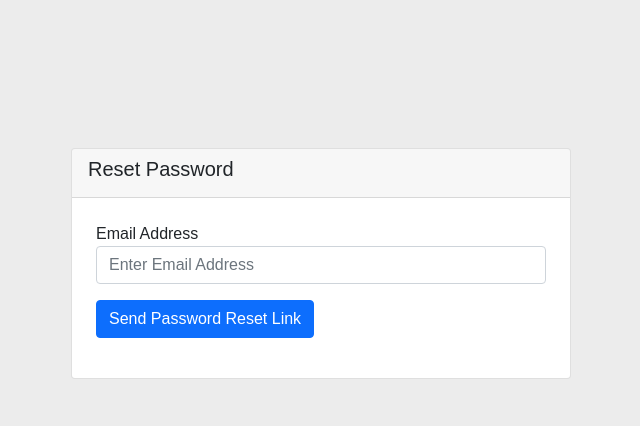
After one commit to Jannatul-Ferdous-Sabrin/genZquest, a PHP site: page /genzquest/password-reset.php in a window 1280 px wide. The commit adds this page. Shown: the top 426 px of the page, without its empty margins (319-959 px from the left). Run offline with PHP 8.4, Linux system fonts and the light colour scheme.

Commit message:
pass-reset added

```diff
--- a/index.php
+++ b/index.php
@@ -231,7 +231,7 @@ session_start();
               <div class="card py-3">
                 <div class="card-body">
                   <img src="Images/icon7.JPG" class="img-fluid my-3" alt="">
-                  <h6>Lifestyle</h6>
+                  <h6>UI/UX Illustrator</h6>
                   <h6 style="color: red;"></h6>
                 </div>
               </div>
--- a/login.php
+++ b/login.php
@@ -18,7 +18,7 @@
             <div class="col-md-6 rounded-4 d-flex justify-content-center align-items-center flex-column left-box"
                 style="background: #103cbe;">
                 <div class="featured-image mb-3">
-                    <img src="Images/login.svg" class="img-fluid" style="width: 500px;">
+                    <img src="Images/login1.svg" class="img-fluid" style="width: 500px;">
                 </div>
             </div>
 
@@ -44,7 +44,7 @@
                                         Me</small></label>
                             </div>
                             <div class="forgot">
-                                <small><a href="#">Forgot Password?</a></small>
+                                <small><a href="password-reset.php">Forgot Password?</a></small>
                             </div>
                         </div>
                         <div class="input-group mb-3">
--- /dev/null
+++ b/password-reset-code.php
@@ -0,0 +1,5 @@
+<?php
+
+include 'config.php';
+
+?>
--- /dev/null
+++ b/password-reset.php
@@ -0,0 +1,62 @@
+<?php
+session_start();
+?>
+
+<!DOCTYPE html>
+<html lang="en">
+<head>
+    <meta charset="UTF-8">
+    <meta name="viewport" content="width=device-width, initial-scale=1.0">
+    <title><Password Reset Form></title>
+    <link href="CSS/bootstrap.min.css" rel="stylesheet">
+    <link rel="stylesheet" href="CSS/style.css">
+    <style>
+
+       .card {
+            width: 500px;
+            margin: 0 auto;
+            margin-top: 100px;
+        }
+    </style>
+</head>
+<body>
+
+<div class="py-5">
+    <div class="container">
+        <div class="row justify-content-center">
+            <div class="col-md-6">
+                <?php
+                if(isset($_SESSION['status']))
+                {
+                    ?>
+                    <div class="alert alert-success">
+                        <h5><?php echo $_SESSION['status']; ?></h5>
+                    </div>
+                    <?php
+                    unset($_SESSION['status']);
+                }
+                ?>
+                <div class="card">
+                    <div class="card-header">
+                        <h5>Reset Password</h5>
+                    </div>
+                    <div class="card-body p-4">
+                        <form action="password-reset-code.php" method="POST">
+                            <div class="form-group mb-3">
+                                <label for="email">Email Address</label>
+                                <input type="text" id="email" name="email" class="form-control" placeholder="Enter Email Address">
+                            </div>
+                            <div class="form-group mb-3">
+                                <button type="submit" name="password_reset_link" class="btn btn-primary btn-block">Send Password Reset Link</button>
+                            </div>
+                        </form>
+                    </div>
+                </div>
+            </div>
+        </div>
+    </div>
+</div>
+<script src="https://stackpath.bootstrapcdn.com/bootstrap/4.5.2/js/bootstrap.min.js"></script>
+<script src="https://stackpath.bootstrapcdn.com/bootstrap/4.5.2/js/bootstrap.bundle.min.js"></script>
+</body>
+</html>
```
Also changed, not shown: Images/login1.svg (added).
